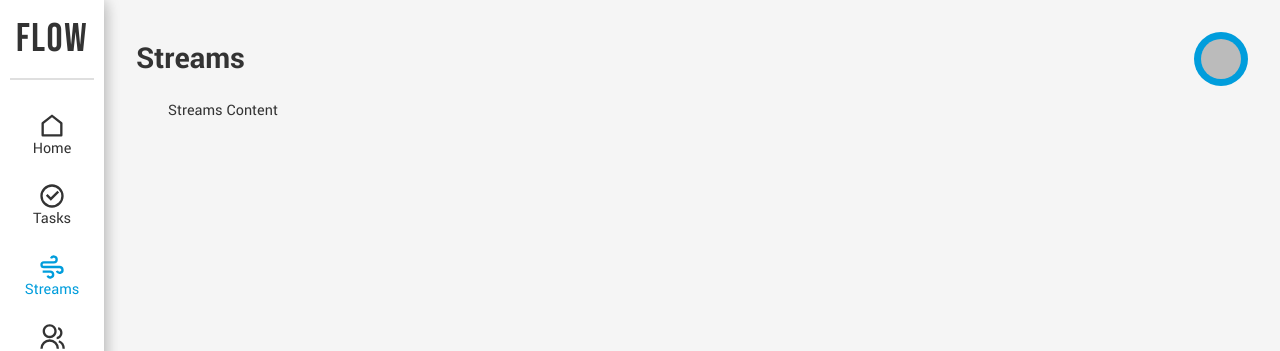
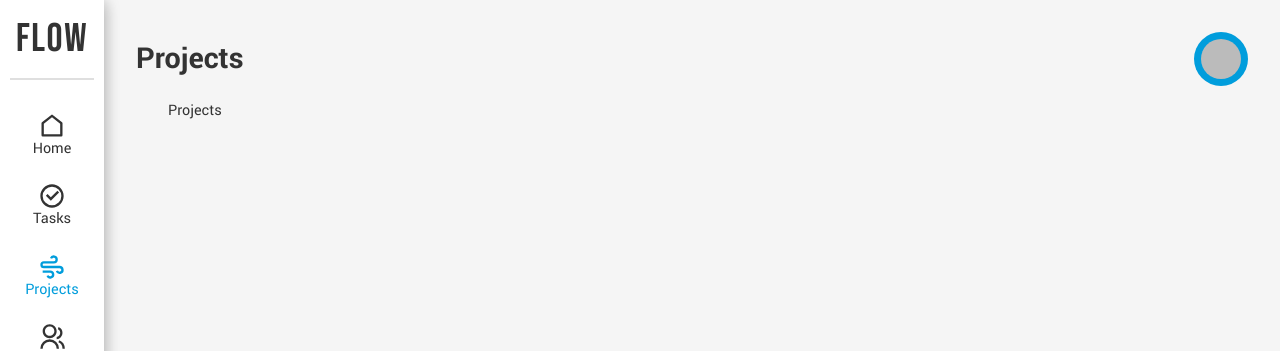
Before and after one commit to lisawagner/flow-app, a React (Create React App) app: page /streams in a window 1280 px wide. Shown: the top 351 px of the page. Built offline with nearby package versions, Linux system fonts and the light colour scheme; no server answers; sample sign-in values are in the browser's storage.

Commit message:
chore: change 'Streams' to 'Projects'

```diff
--- a/src/App.js
+++ b/src/App.js
@@ -54,8 +54,8 @@ function App() {
                   </TitleWrapper>
                 } />
                 <Route path="/streams" element={
-                  <TitleWrapper title='Streams'>
-                    <Streams title="Streams"/>
+                  <TitleWrapper title='Projects'>
+                    <Streams title="Projects"/>
                   </TitleWrapper>
                 } />
                 <Route path="/streams/:id" element={
--- a/src/components/NavbarRoot/NavbarMenu.js
+++ b/src/components/NavbarRoot/NavbarMenu.js
@@ -27,7 +27,7 @@ const NavbarMenu = () => {
 
         <NavLink to="/streams" className={styles.nMenuSelector}>
           <RiWindyLine className={styles.nMenuIcon}/>
-          <span>Streams</span>
+          <span>Projects</span>
         </NavLink>
 
         <NavLink to="/teams" className={styles.nMenuSelector}>
--- a/src/pages/Streams/Streams.js
+++ b/src/pages/Streams/Streams.js
@@ -3,7 +3,7 @@ import React from 'react'
 const Streams = ({ title }) => {
   return (
     <>
-      <p>Streams Content</p>
+      <p>Projects</p>
     </>
   )
 }
```
